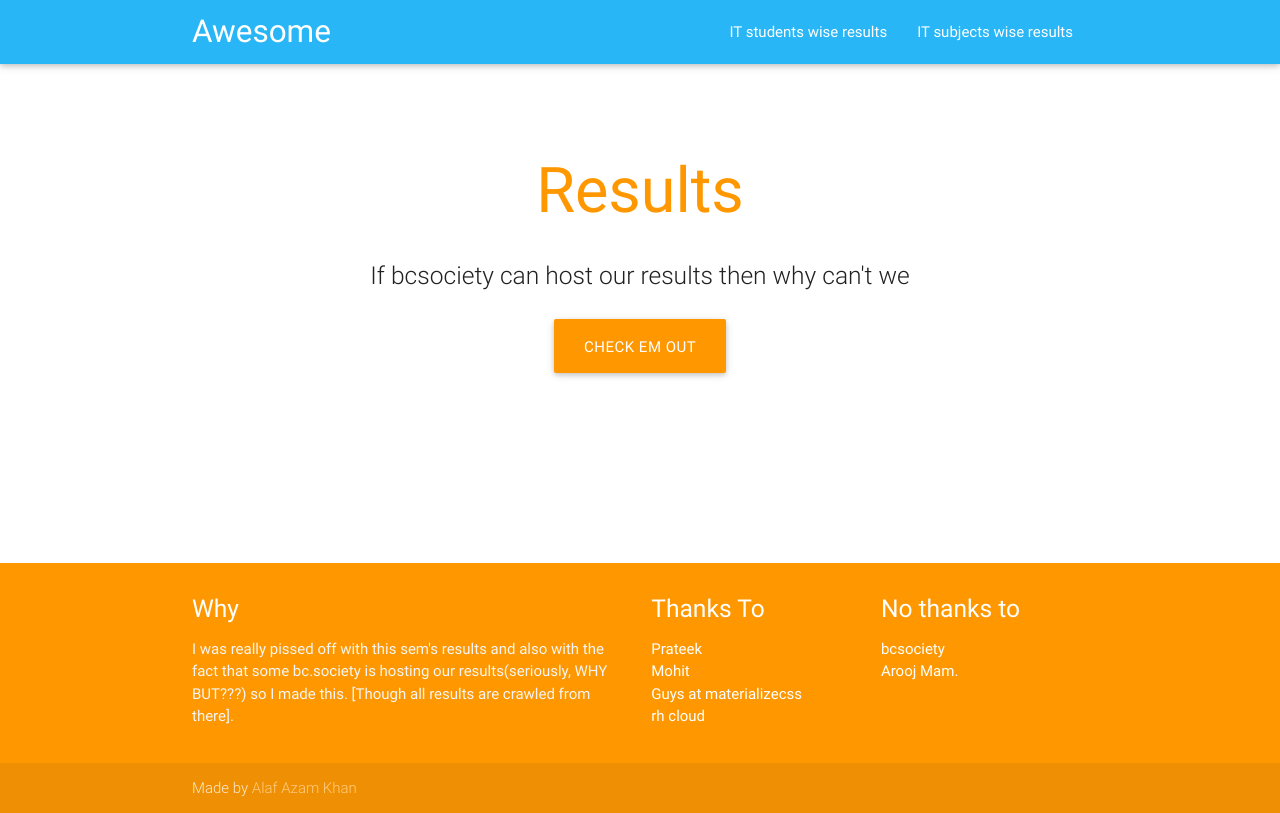
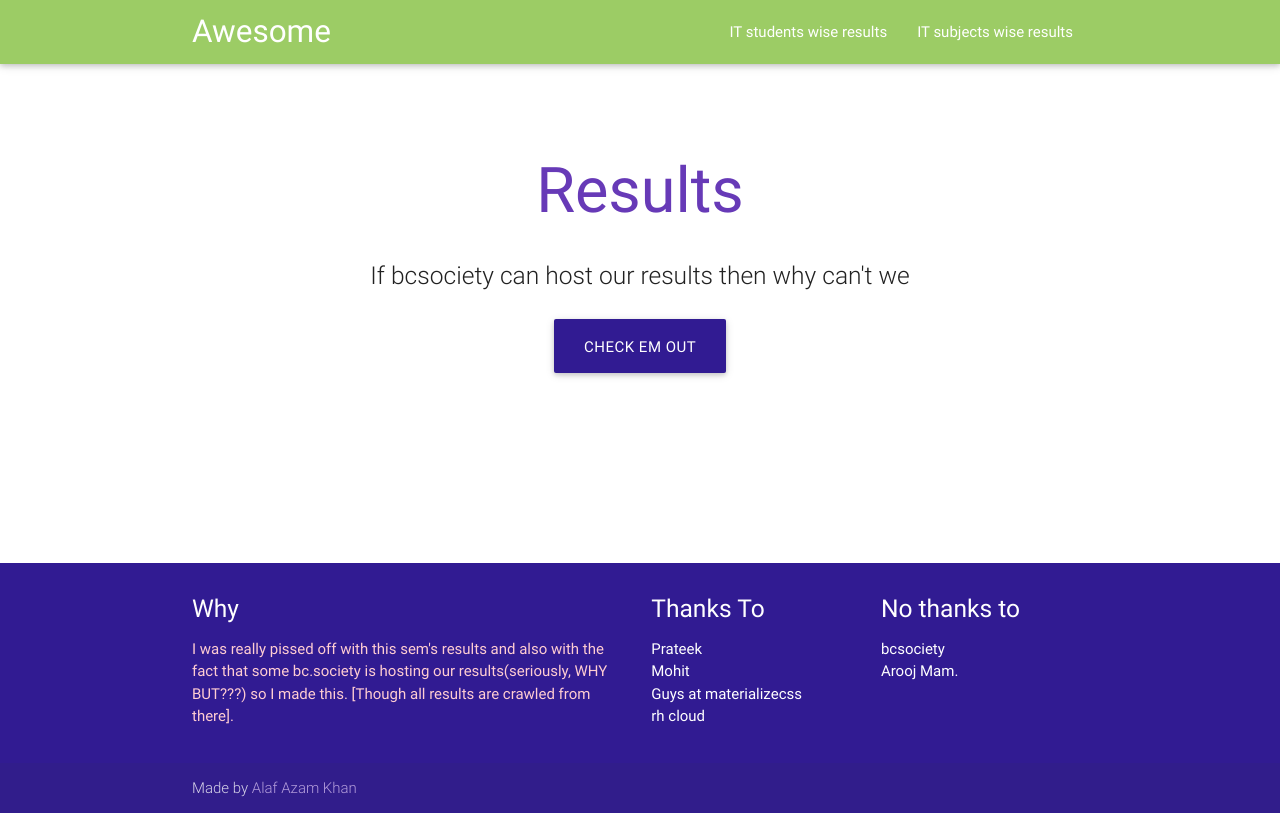
Before and after one commit to Alafazam/7th_sem_results_, a Flask app: page / in a window 1280 px wide. Run offline with Flask 2, Linux system fonts and the light colour scheme; some libraries are stand-ins or nearby versions.

Commit message:
update index template

```diff
--- a/templates/index.html
+++ b/templates/index.html
@@ -11,7 +11,7 @@
   <link href="static/css/style.css" type="text/css" rel="stylesheet" media="screen,projection"/>
 </head>
 <body>
-  <nav class="light-blue lighten-1" role="navigation">
+  <nav class="light-green lighten-1" role="navigation">
     <div class="nav-wrapper container"><a id="logo-container" href="http://alafazam.com/" class="brand-logo">Awesome</a>
       <ul class="right hide-on-med-and-down">
         <li><a href="#">IT students wise results</a></li>
@@ -27,12 +27,12 @@
   <div class="section no-pad-bot" id="index-banner">
     <div class="container">
       <br><br>
-      <h1 class="header center orange-text">Results</h1>
+      <h1 class="header center deep-purple-text">Results</h1>
       <div class="row center">
         <h5 class="header col s12 light">If bcsociety can host our results then why can't we</h5>
       </div>
       <div class="row center">
-        <a href="#" id="download-button" class="btn-large waves-effect waves-light orange">Check em out</a>
+        <a href="#" id="download-button" class="btn-large waves-effect waves-light deep-purple darken-4">Check em out</a>
       </div>
       <br><br>
 
@@ -81,12 +81,12 @@
     </div>
   </div>
 
-  <footer class="page-footer orange">
+  <footer class="page-footer deep-purple darken-4">
     <div class="container">
       <div class="row">
         <div class="col l6 s12">
           <h5 class="white-text">Why</h5>
-          <p class="grey-text text-lighten-4">I was really pissed off with this sem's results and also with the fact that some bc.society is hosting our results(seriously, WHY BUT???) so I made this. [Though all results are crawled from there].</p>
+          <p class="red-text text-lighten-4">I was really pissed off with this sem's results and also with the fact that some bc.society is hosting our results(seriously, WHY BUT???) so I made this. [Though all results are crawled from there].</p>
 
         </div>
         <div class="col l3 s12">
@@ -109,7 +109,7 @@
     </div>
     <div class="footer-copyright">
       <div class="container">
-      Made by <a class="orange-text text-lighten-3" href="http://alafazam.com">Alaf Azam Khan</a>
+      Made by <a class="deep-purple-text text-lighten-3" href="http://alafazam.com">Alaf Azam Khan</a>
       </div>
     </div>
   </footer>
```
